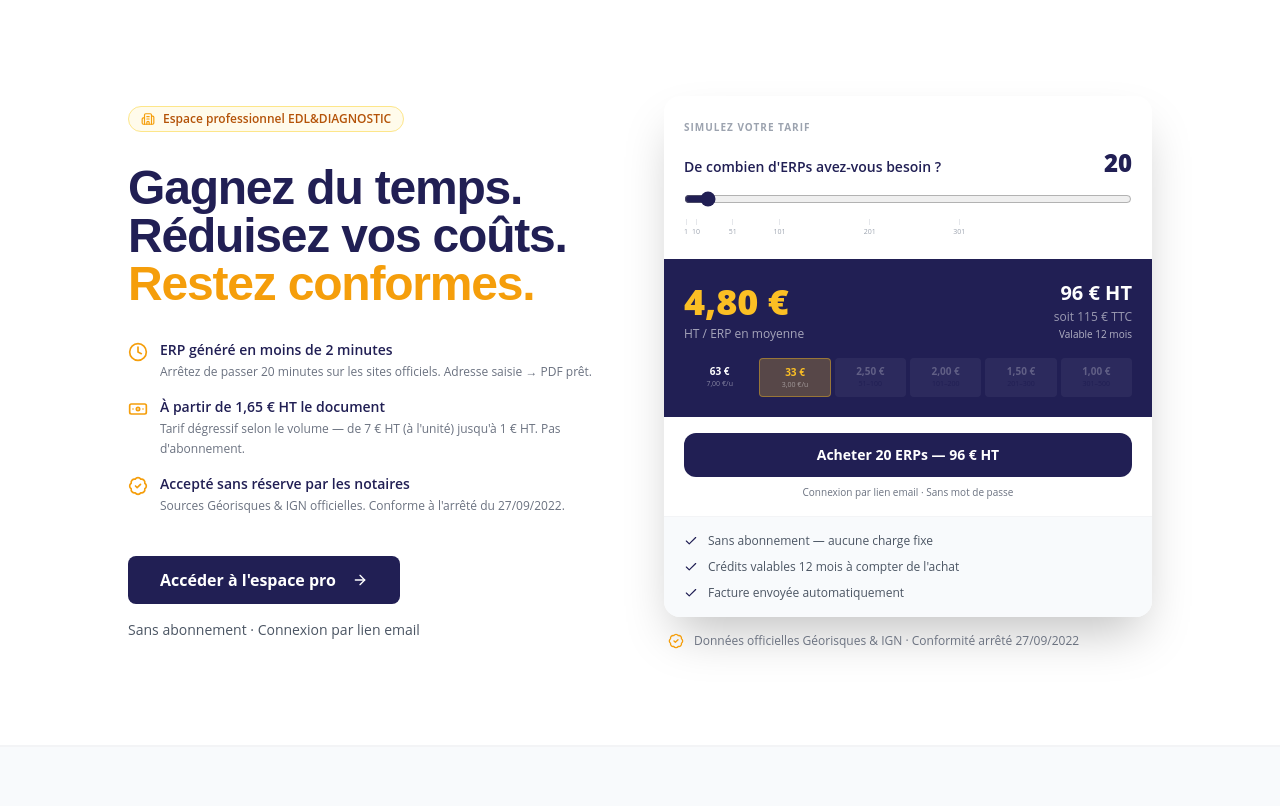
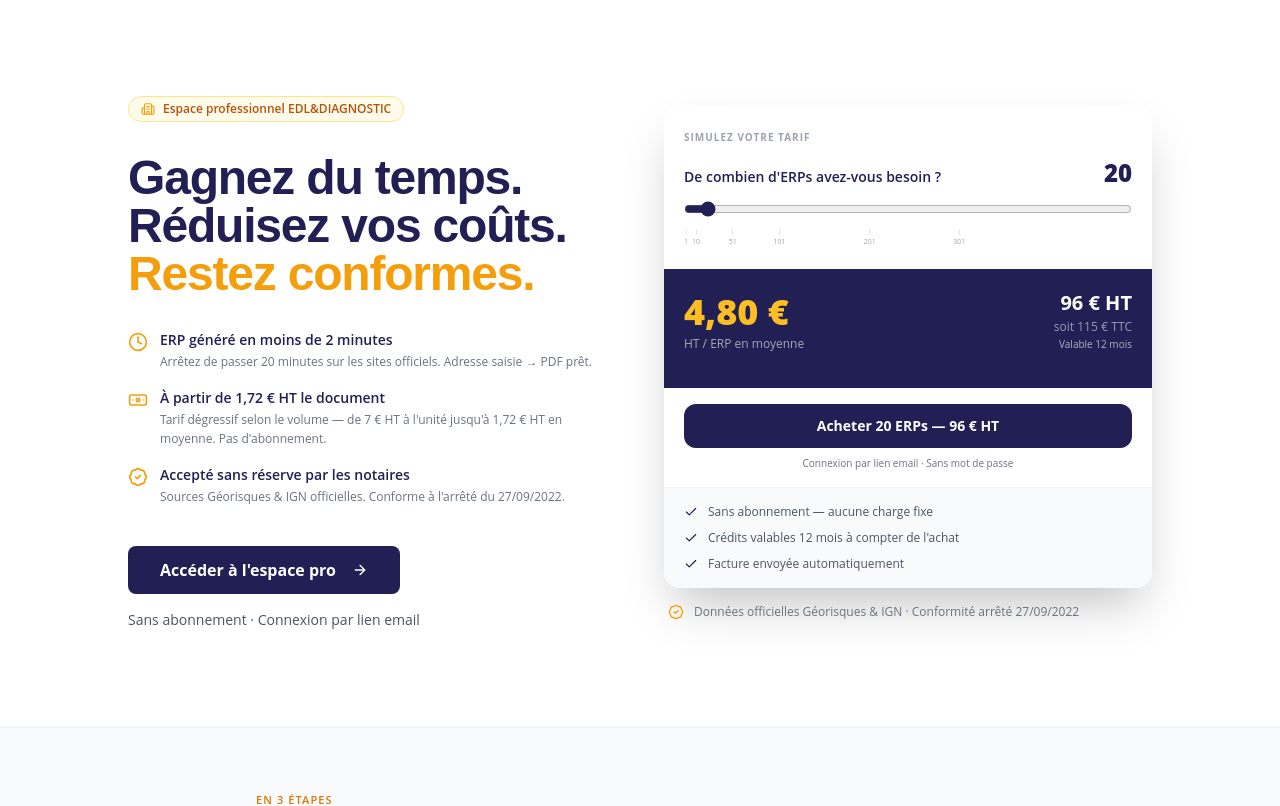
Before and after one commit to gregory690/erp-immo, a React (Vite) app: page /pro in a window 1280 px wide. Shown: the top 806 px of the page. Built offline with nearby package versions, Linux system fonts and the light colour scheme.

Commit message:
fix: prix cohérents (1,72€ HT réel) + suppression cases palier simulateur
Co-Authored-By: Claude Sonnet 4.6 <noreply@anthropic.com>

```diff
--- a/src/pages/ProLanding.tsx
+++ b/src/pages/ProLanding.tsx
@@ -215,8 +215,8 @@ export default function ProLanding() {
                   },
                   {
                     icon: <Banknote className="h-5 w-5 text-amber-500 shrink-0" />,
-                    title: 'À partir de 1,65 € HT le document',
-                    desc: "Tarif dégressif selon le volume — de 7 € HT (à l'unité) jusqu'à 1 € HT. Pas d'abonnement.",
+                    title: 'À partir de 1,72 € HT le document',
+                    desc: "Tarif dégressif selon le volume — de 7 € HT à l'unité jusqu'à 1,72 € HT en moyenne. Pas d'abonnement.",
                   },
                   {
                     icon: <BadgeCheck className="h-5 w-5 text-amber-500 shrink-0" />,
@@ -296,36 +296,6 @@ export default function ProLanding() {
                       <p className="text-white/55 text-xs mt-0.5">soit {totalTTC} € TTC</p>
                       <p className="text-white/65 text-[10px] mt-0.5">Valable 12 mois</p>
                     </div>
-                  </div>
-                  {/* Cases de palier — montant de la tranche en gros, taux en petit */}
-                  <div className="grid grid-cols-3 sm:grid-cols-6 gap-1">
-                    {GRAD_TIERS.map(t => {
-                      const active = sliderQty >= t.from;
-                      const partial = active && sliderQty < t.to;
-                      const inTier = active ? Math.min(sliderQty, t.to) - t.from + 1 : 0;
-                      const contribution = inTier > 0 ? Math.round(inTier * t.rate) : 0;
-                      return (
-                        <div
-                          key={t.from}
-                          onClick={e => { e.stopPropagation(); setSliderQty(t.to); }}
-                          className={`rounded px-1 py-2 text-center transition-colors cursor-pointer
-                            ${partial ? 'bg-amber-400/25 border border-amber-400/40 hover:bg-amber-400/35'
-                                      : active ? 'bg-white/12 hover:bg-white/20'
-                                      : 'bg-white/5 hover:bg-white/10'}`}
-                        >
-                          {/* Montant de la tranche (contribution) — info principale */}
-                          <p className={`text-[10px] font-bold leading-none
-                            ${partial ? 'text-amber-400' : active ? 'text-white' : 'text-white/25'}`}>
-                            {active ? `${contribution} €` : t.rateFmt + ' €'}
-                          </p>
-                          {/* Taux marginal — info secondaire */}
-                          <p className={`text-[7px] mt-1 leading-none
-                            ${active ? 'text-white/45' : 'text-white/18'}`}>
-                            {active ? `${t.rateFmt} €/u` : t.label}
-                          </p>
-                        </div>
-                      );
-                    })}
                   </div>
                 </div>
 
```
